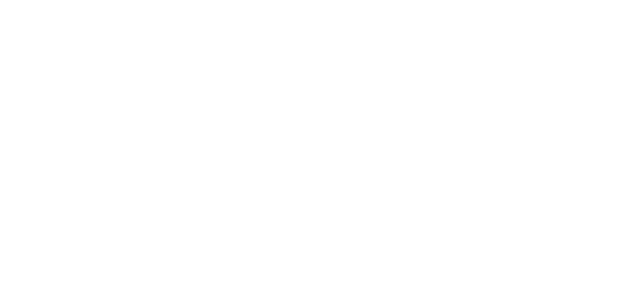
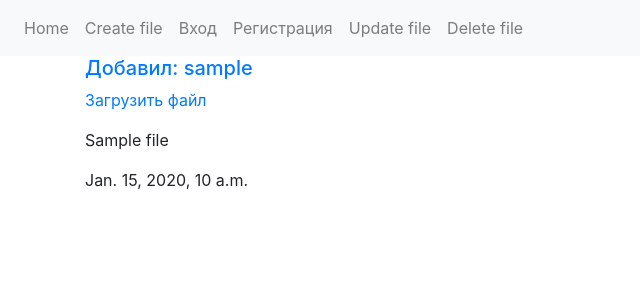
Before and after one commit to iamjumaliev/last_exam, a Django app: page /file/detail/1 in a window 1280 px wide. Before the commit the part shown is empty. Shown: the top 300 px of the page, without its empty margins (0-640 px from the left). Run offline with Django 3.2, Linux system fonts and the light colour scheme; tables that the repository leaves empty hold one stand-in row (values such as "Sample post"); some libraries are stand-ins or nearby versions.

Commit message:
Проект был немного улучшен

```diff
--- a/source/accounts/templates/user_detail.html
+++ b/source/accounts/templates/user_detail.html
@@ -13,8 +13,8 @@
     {% endif %}
     <p>First Name: <b>{{ user_obj.first_name }}</b></p>
     <p>Email: {{ user_obj.email }}</p>
+    <h2>Users files</h2>
     {% for file in files %}
-        <h2>Users reviews</h2>
             <div class="col col-3">
                 {% include "partial/partial_card.html" %}
             </div>
--- a/source/webapp/models.py
+++ b/source/webapp/models.py
@@ -6,7 +6,7 @@
                                 verbose_name='Задание')
     name = models.CharField(max_length=2500, null=False, blank=False, verbose_name='Описание')
     author = models.ForeignKey(User, on_delete=models.PROTECT, related_name='file_author',
-                               null=False, blank=True, verbose_name='Автор')
+                               null=True, blank=True, verbose_name='Автор')
     created_at = models.DateTimeField(auto_now_add=True, verbose_name='Время создания')
 
 # Create your models here.
--- a/source/webapp/templates/file/detail.html
+++ b/source/webapp/templates/file/detail.html
@@ -0,0 +1,19 @@
+{% extends 'base.html' %}
+{% block menu %}
+    <li class="nav-item">
+        <a href="{% url 'webapp:file_update' file.pk %}" class="nav-link">Update file</a>
+    </li>
+    <li>
+        <a href="{% url 'webapp:file_delete' file.pk %}" class="nav-link">Delete file</a>
+    </li>
+{% endblock %}
+{% block content %}
+    {% if file.author %}
+        <h5><a href="{% url "accounts:user_detail" file.author.pk %}">Добавил: {{ file.author }}</a></h5>
+    {% else %}
+        <h5>Добавил: Аноним</h5>
+    {% endif %}
+    <p><a href="{{ file.file.url }}" download >Загрузить файл</a></p>
+    <p>{{ file.name }}</p>
+    <p>{{ file.created_at }}</p>
+{% endblock %}
--- a/source/webapp/templates/partial/partial_card.html
+++ b/source/webapp/templates/partial/partial_card.html
@@ -7,8 +7,9 @@
             <p class="card-text">
                 <a href="{% url 'accounts:user_detail' file.author.pk%}">
                     Добавил: {{ file.author }}
-                </a>{% endblocktrans %}</p>
+                </a>
         {% else %}
+            </p>
             <p class="card-text">{% blocktrans %}Добавил: Анонним {% endblocktrans %}</p>
         {% endif %}
             <p>Был добавлен: {{ file.ceated_at }}</p>
--- a/source/webapp/urls.py
+++ b/source/webapp/urls.py
@@ -5,7 +5,7 @@
 urlpatterns = [
     path('', FileListView.as_view(), name='index'),
     path('file/create/', FileCreateView.as_view(), name='file_create'),
-    path('file/detail/<int:pk>', FileDetailView.as_view(), name='file_deatil'),
+    path('file/detail/<int:pk>', FileDetailView.as_view(), name='file_detail'),
     path('file/update/<int:pk>', FileUpdateView.as_view(), name='file_update'),
     path('file/delete/<int:pk>', FileDeleteView.as_view(), name='file_delete')
     ]
--- a/source/webapp/views.py
+++ b/source/webapp/views.py
@@ -27,12 +27,12 @@
     template_name = 'file/create.html'
 
     def form_valid(self, form):
-        form.instance.author = self.request.user
+        if self.request.user.is_authenticated:
+            form.instance.author = self.request.user
         return super().form_valid(form)
 
     def get_success_url(self):
-        print('yeds')
-        return reverse('webapp:announce_detail', kwargs={'pk': self.object.pk})
+        return reverse('webapp:file_detail', kwargs={'pk': self.object.pk})
 
 class FileUpdateView(UpdateView):
 
@@ -42,7 +42,7 @@
     template_name = 'file/update.html'
 
     def get_success_url(self):
-        return reverse('webapp:announce_detail', kwargs={'pk': self.object.pk})
+        return reverse('webapp:file_detail', kwargs={'pk': self.object.pk})
 
 
 
```
Also changed, not shown: source/webapp/migrations/0003_auto_20200314_0518.py (added).
